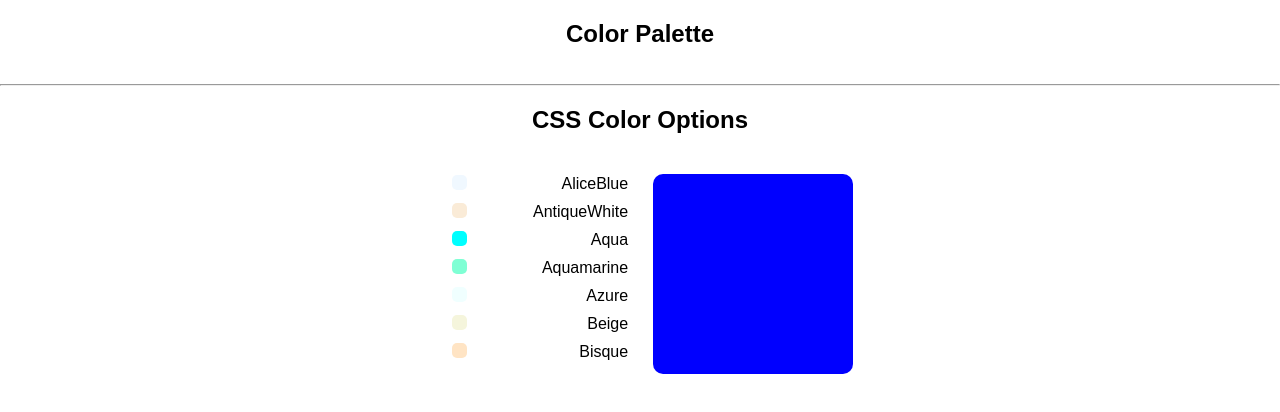
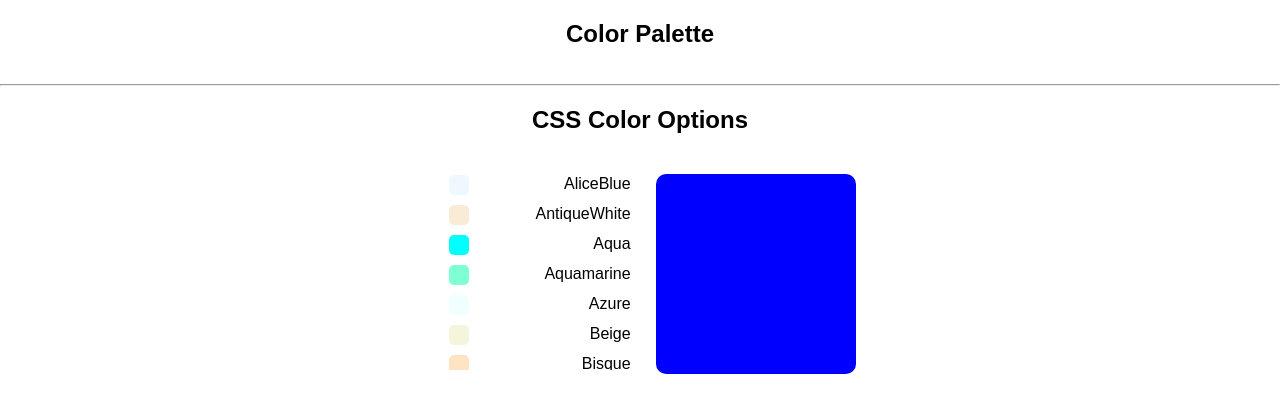
Before and after one commit to hannah-saurusrex/color-palette-selector, a React (Create React App) app in the folder my-app/: page / in a window 1280 px wide. Shown: the top 412 px of the page. Built offline with nearby package versions, Linux system fonts and the light colour scheme.

Commit message:
adjusted size of color palette color options for increased visibility

```diff
--- a/my-app/src/index.css
+++ b/my-app/src/index.css
@@ -66,8 +66,8 @@ code {
 
 .color-option-preview {
 	display: inline-block;
-	width: 15px;
-	height: 15px;
+	width: 20px;
+	height: 20px;
 	border-radius: 5px;
 }
 
```
